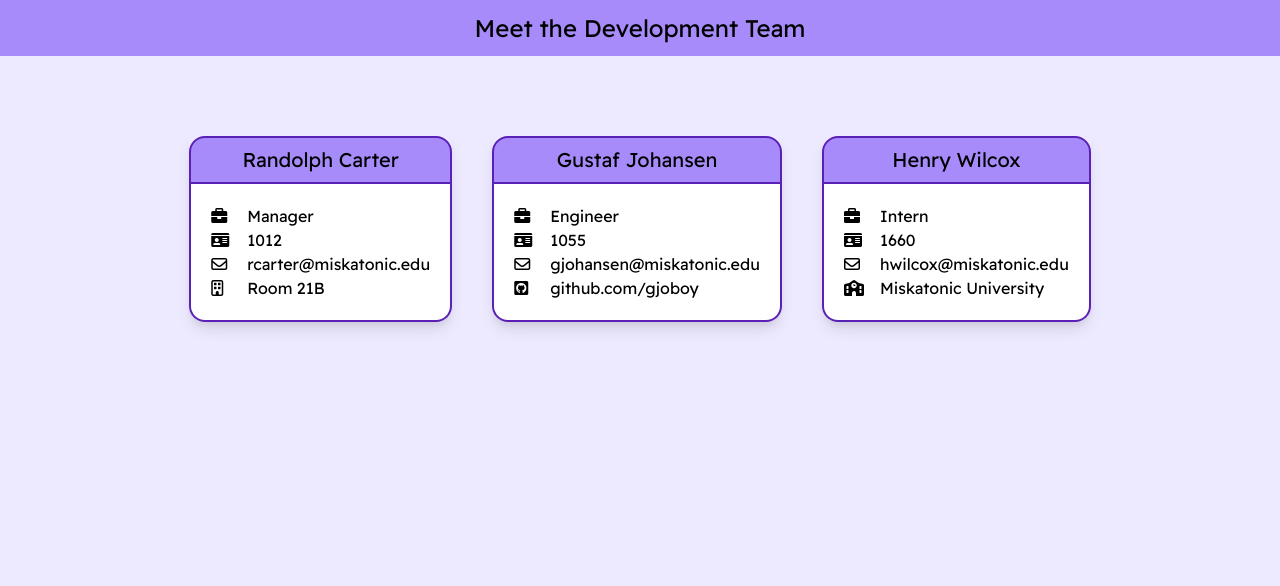
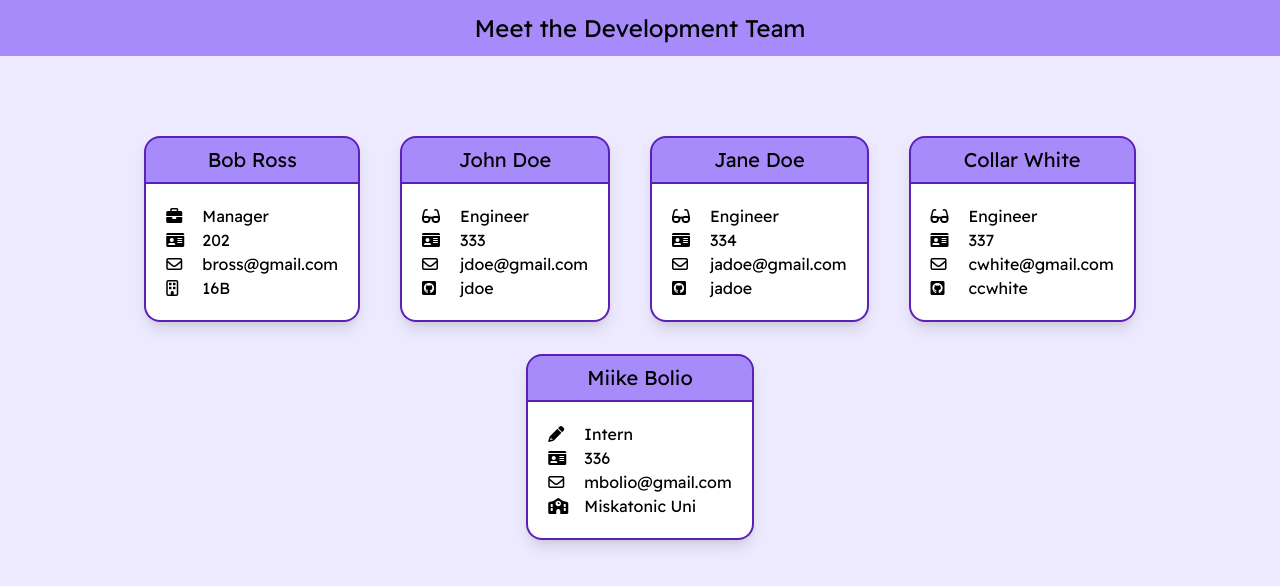
Before and after one commit to branjames117/teammaker, a website: page src/demo_index.html in a window 1280 px wide. Drawn offline with nearby package versions, Linux system fonts and the light colour scheme.

Commit message:
refined generateHTML function with dummy team data

```diff
--- a/src/demo_index.html
+++ b/src/demo_index.html
@@ -47,7 +47,6 @@
         mx-auto
       "
     >
-      <!-- Sample Manager here -->
       <div class="flex flex-col shadow-lg rounded-b-2xl mx-5">
         <h2
           class="
@@ -59,7 +58,7 @@
             border-solid border-2 border-purple-800
           "
         >
-          Randolph Carter
+          Bob Ross
         </h2>
         <div
           class="
@@ -81,25 +80,22 @@
             </div>
             <div class="table-row">
               <div class="table-cell"><i class="fas fa-id-card"></i></div>
-              <div class="table-cell">1012</div>
+              <div class="table-cell">202</div>
             </div>
             <div class="table-row">
               <div class="table-cell"><i class="far fa-envelope"></i></div>
               <div class="table-cell">
-                <a href="mailto:rcarter@miskatonic.edu"
-                  >rcarter@miskatonic.edu</a
-                >
+                <a href="mailto:bross@gmail.com">bross@gmail.com</a>
               </div>
             </div>
             <div class="table-row">
               <div class="table-cell"><i class="far fa-building"></i></div>
-              <div class="table-cell">Room 21B</div>
+              <div class="table-cell">16B</div>
             </div>
           </div>
         </div>
       </div>
 
-      <!-- Sample Engineer here-->
       <div class="flex flex-col shadow-lg rounded-b-2xl mx-5">
         <h2
           class="
@@ -111,7 +107,7 @@
             border-solid border-2 border-purple-800
           "
         >
-          Gustaf Johansen
+          John Doe
         </h2>
         <div
           class="
@@ -127,33 +123,28 @@
           <div class="table">
             <div class="table-row">
               <div class="table-cell pr-5">
-                <i class="fas fa-briefcase"></i>
+                <i class="fas fa-glasses"></i>
               </div>
               <div class="table-cell">Engineer</div>
             </div>
             <div class="table-row">
               <div class="table-cell"><i class="fas fa-id-card"></i></div>
-              <div class="table-cell">1055</div>
+              <div class="table-cell">333</div>
             </div>
             <div class="table-row">
               <div class="table-cell"><i class="far fa-envelope"></i></div>
               <div class="table-cell">
-                <a href="mailto:gjohansen@miskatonic.edu"
-                  >gjohansen@miskatonic.edu</a
-                >
+                <a href="mailto:jdoe@gmail.com">jdoe@gmail.com</a>
               </div>
             </div>
             <div class="table-row">
               <div class="table-cell"><i class="fab fa-github-square"></i></div>
-              <div class="table-cell">
-                <a href="https://github.com/gjoboy">github.com/gjoboy</a>
-              </div>
+              <div class="table-cell">jdoe</div>
             </div>
           </div>
         </div>
       </div>
 
-      <!-- Sample Intern here -->
       <div class="flex flex-col shadow-lg rounded-b-2xl mx-5">
         <h2
           class="
@@ -165,7 +156,7 @@
             border-solid border-2 border-purple-800
           "
         >
-          Henry Wilcox
+          Jane Doe
         </h2>
         <div
           class="
@@ -181,21 +172,121 @@
           <div class="table">
             <div class="table-row">
               <div class="table-cell pr-5">
-                <i class="fas fa-briefcase"></i>
+                <i class="fas fa-glasses"></i>
+              </div>
+              <div class="table-cell">Engineer</div>
+            </div>
+            <div class="table-row">
+              <div class="table-cell"><i class="fas fa-id-card"></i></div>
+              <div class="table-cell">334</div>
+            </div>
+            <div class="table-row">
+              <div class="table-cell"><i class="far fa-envelope"></i></div>
+              <div class="table-cell">
+                <a href="mailto:jadoe@gmail.com">jadoe@gmail.com</a>
+              </div>
+            </div>
+            <div class="table-row">
+              <div class="table-cell"><i class="fab fa-github-square"></i></div>
+              <div class="table-cell">jadoe</div>
+            </div>
+          </div>
+        </div>
+      </div>
+
+      <div class="flex flex-col shadow-lg rounded-b-2xl mx-5">
+        <h2
+          class="
+            w-100
+            text-xl text-center
+            bg-purple-400
+            py-2
+            rounded-t-2xl
+            border-solid border-2 border-purple-800
+          "
+        >
+          Collar White
+        </h2>
+        <div
+          class="
+            text-md text-left
+            bg-white
+            py-5
+            px-10
+            md:px-5
+            rounded-b-2xl
+            border-solid border-2 border-t-0 border-purple-800
+          "
+        >
+          <div class="table">
+            <div class="table-row">
+              <div class="table-cell pr-5">
+                <i class="fas fa-glasses"></i>
+              </div>
+              <div class="table-cell">Engineer</div>
+            </div>
+            <div class="table-row">
+              <div class="table-cell"><i class="fas fa-id-card"></i></div>
+              <div class="table-cell">337</div>
+            </div>
+            <div class="table-row">
+              <div class="table-cell"><i class="far fa-envelope"></i></div>
+              <div class="table-cell">
+                <a href="mailto:cwhite@gmail.com">cwhite@gmail.com</a>
+              </div>
+            </div>
+            <div class="table-row">
+              <div class="table-cell"><i class="fab fa-github-square"></i></div>
+              <div class="table-cell">ccwhite</div>
+            </div>
+          </div>
+        </div>
+      </div>
+
+      <div class="flex flex-col shadow-lg rounded-b-2xl mx-5">
+        <h2
+          class="
+            w-100
+            text-xl text-center
+            bg-purple-400
+            py-2
+            rounded-t-2xl
+            border-solid border-2 border-purple-800
+          "
+        >
+          Miike Bolio
+        </h2>
+        <div
+          class="
+            text-md text-left
+            bg-white
+            py-5
+            px-10
+            md:px-5
+            rounded-b-2xl
+            border-solid border-2 border-t-0 border-purple-800
+          "
+        >
+          <div class="table">
+            <div class="table-row">
+              <div class="table-cell pr-5">
+                <i class="fas fa-pencil-alt"></i>
               </div>
               <div class="table-cell">Intern</div>
             </div>
             <div class="table-row">
               <div class="table-cell"><i class="fas fa-id-card"></i></div>
-              <div class="table-cell">1660</div>
+              <div class="table-cell">336</div>
             </div>
             <div class="table-row">
               <div class="table-cell"><i class="far fa-envelope"></i></div>
-              <div class="table-cell">hwilcox@miskatonic.edu</div>
+              <div class="table-cell">
+                <a href="mailto:mbolio@gmail.com">mbolio@gmail.com</a>
+              </div>
             </div>
             <div class="table-row">
               <div class="table-cell"><i class="fas fa-school"></i></div>
-              <div class="table-cell">Miskatonic University</div>
+              <div class="table-cell">Miskatonic Uni</div>
             </div>
           </div>
         </div>
```
Also changed, not shown: index.js (+12 -0 lines), src/generateHTML.js (+26 -60 lines).
